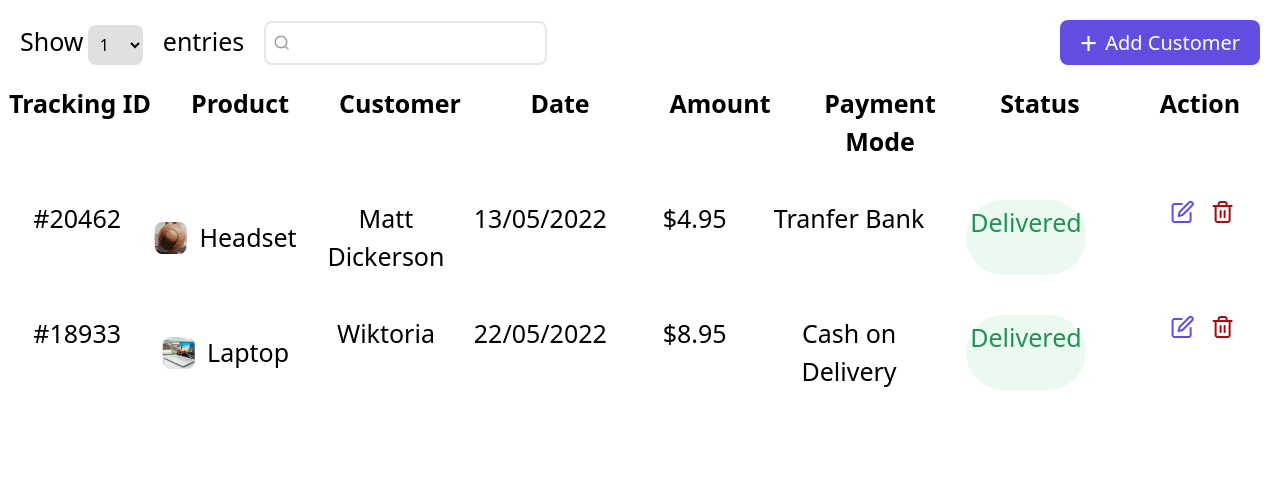
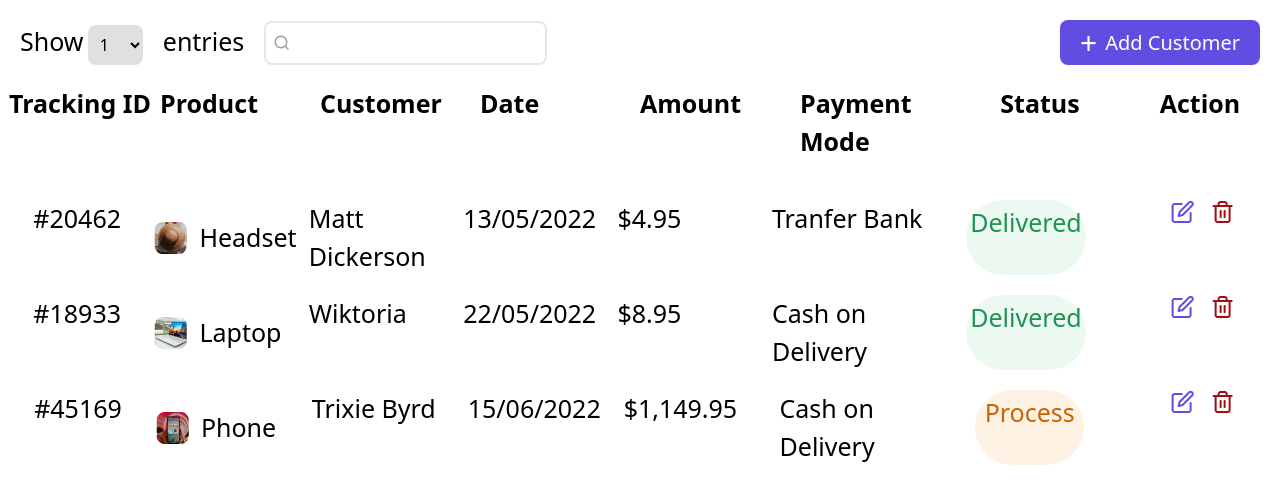
Before and after one commit to Msoleh27jr/home_work, a website: page src/index.html in a window 1280 px wide. Drawn offline with Linux system fonts and the light colour scheme.

Commit message:
third section finished

```diff
--- a/src/index.html
+++ b/src/index.html
@@ -31,38 +31,49 @@
         <button class="flex items-center text-[20px] gap-2 bg-[#624DE3] px-5 rounded-lg text-white"><h1 class="text-[30px] text-white">+</h1>Add Customer</button>
     </header>
     <!-- -------------------------------------------------------------- -->
-    <div class="max-w-[1800px] m-auto flex">
+    <div class="max-w-[1800px] m-auto flex justify-between">
         <div class="w-[220px] text-[25px] font-bold text-center"><h2>Tracking ID</h2></div>
-        <div class="w-[220px] text-[25px] font-bold text-center"><h2>Product</h2></div>
-        <div class="w-[220px] text-[25px] font-bold text-center"><h2>Customer</h2></div>
-        <div class="w-[220px] text-[25px] font-bold text-center"><h2>Date</h2></div>
-        <div class="w-[220px] text-[25px] font-bold text-center"><h2>Amount</h2></div>
-        <div class="w-[220px] text-[25px] font-bold text-center"><h2>Payment Mode</h2></div>
+        <div class="w-[220px] text-[25px] font-bold text-start"><h2>Product</h2></div>
+        <div class="w-[220px] text-[25px] font-bold text-start"><h2>Customer</h2></div>
+        <div class="w-[220px] text-[25px] font-bold text-start"><h2>Date</h2></div>
+        <div class="w-[220px] text-[25px] font-bold text-start"><h2>Amount</h2></div>
+        <div class="w-[220px] text-[25px] font-bold text-start"><h2>Payment Mode</h2></div>
         <div class="w-[220px] text-[25px] font-bold text-center"><h2>Status</h2></div>
         <div class="w-[220px] text-[25px] font-bold text-center"><h2>Action</h2></div>
     </div>
     <!-- ----------------------------------------------------------------- -->
-    <div class="max-w-[1800px] m-auto py-10 flex">
+    <div class="max-w-[1800px] m-auto pt-10 mb-5 flex justify-between">
         <div class="w-[220px] text-[25px] text-center"><h2>#20462</h2></div>
-        <div class="w-[220px] text-[25px] text-center flex items-center justify-center"><img src="./images/unsplash_h0AnGGgseio.png" alt=""><h2 class="px-3">Headset</h2></div>
-        <div class="w-[220px] text-[25px] text-center"><h2>Matt Dickerson</h2></div>
-        <div class="w-[220px] text-[25px] text-center"><h2>13/05/2022</h2></div>
-        <div class="w-[220px] text-[25px] text-center"><h2>$4.95</h2></div>
-        <div class="w-[220px] text-[25px] text-center"><h2>Tranfer Bank</h2></div>
+        <div class="w-[220px] text-[25px] text-start flex items-center"><img src="./images/unsplash_h0AnGGgseio.png" alt=""><h2 class="px-3">Headset</h2></div>
+        <div class="w-[220px] text-[25px] text-start"><h2>Matt Dickerson</h2></div>
+        <div class="w-[220px] text-[25px] text-start"><h2>13/05/2022</h2></div>
+        <div class="w-[220px] text-[25px] text-start"><h2>$4.95</h2></div>
+        <div class="w-[220px] text-[25px] text-start"><h2>Tranfer Bank</h2></div>
         <div class="w-[150px] text-[25px] text-center bg-[#EBF9F1] mx-10 p-1 rounded-[50px]"><h2 class="text-[#1F9254]">Delivered</h2></div>
-        <div class="w-[220px] text-[25px] text-center"><img class="m-auto" src="./images/Frame 13.png" alt=""></div>
+        <div class="w-[220px] text-[25px] text-start"><img class="m-auto" src="./images/Frame 13.png" alt=""></div>
     </div>
     <!-- ================================================= -->
-    <div class="max-w-[1800px] m-auto mb-3 flex">
+    <div class="max-w-[1800px] m-auto mb-5 flex justify-between">
         <div class="w-[220px] text-[25px] text-center"><h2>#18933</h2></div>
-        <div class="w-[220px] text-[25px] text-center flex items-center justify-center"><img src="./images/unsplash_Gi3iUJ1FwxI.png" alt=""><h2 class="px-3">Laptop</h2></div>
-        <div class="w-[220px] text-[25px] text-center"><h2>Wiktoria</h2></div>
-        <div class="w-[220px] text-[25px] text-center"><h2>22/05/2022</h2></div>
-        <div class="w-[220px] text-[25px] text-center"><h2>$8.95</h2></div>
-        <div class="w-[220px] text-[25px] text-center"><h2>Cash on Delivery</h2></div>
+        <div class="w-[220px] text-[25px] text-start flex items-center"><img src="./images/unsplash_Gi3iUJ1FwxI.png" alt=""><h2 class="px-3">Laptop</h2></div>
+        <div class="w-[220px] text-[25px] text-start"><h2>Wiktoria</h2></div>
+        <div class="w-[220px] text-[25px] text-start"><h2>22/05/2022</h2></div>
+        <div class="w-[220px] text-[25px] text-start"><h2>$8.95</h2></div>
+        <div class="w-[220px] text-[25px] text-start"><h2>Cash on Delivery</h2></div>
         <div class="w-[150px] text-[25px] text-center bg-[#EBF9F1] mx-10 p-1 rounded-[50px]"><h2 class="text-[#1F9254]">Delivered</h2></div>
-        <div class="w-[220px] text-[25px] text-center"><img class="m-auto" src="./images/Frame 13.png" alt=""></div>
+        <div class="w-[220px] text-[25px] text-start"><img class="m-auto" src="./images/Frame 13.png" alt=""></div>
     </div>
     <!-- ========================================================= -->
+    <div class="max-w-[1800px] m-auto mb-3 flex justify-between">
+        <div class="w-[220px] text-[25px] text-center"><h2>#45169</h2></div>
+        <div class="w-[220px] text-[25px] text-start flex items-center"><img src="./images/unsplash_yNyTV1DvmPI.png" alt=""><h2 class="px-3">Phone</h2></div>
+        <div class="w-[220px] text-[25px] text-start"><h2>Trixie Byrd</h2></div>
+        <div class="w-[220px] text-[25px] text-start"><h2>15/06/2022</h2></div>
+        <div class="w-[220px] text-[25px] text-start"><h2>$1,149.95</h2></div>
+        <div class="w-[220px] text-[25px] text-start"><h2>Cash on Delivery</h2></div>
+        <div class="w-[150px] text-[25px] text-center bg-[#FEF2E5] mx-10 p-1 rounded-[50px]"><h2 class="text-[#CD6200]">Process</h2></div>
+        <div class="w-[220px] text-[25px] text-start"><img class="m-auto" src="./images/Frame 13.png" alt=""></div>
+    </div>
+
 </body>
 </html>
```
Also changed, not shown: src/output.css.
